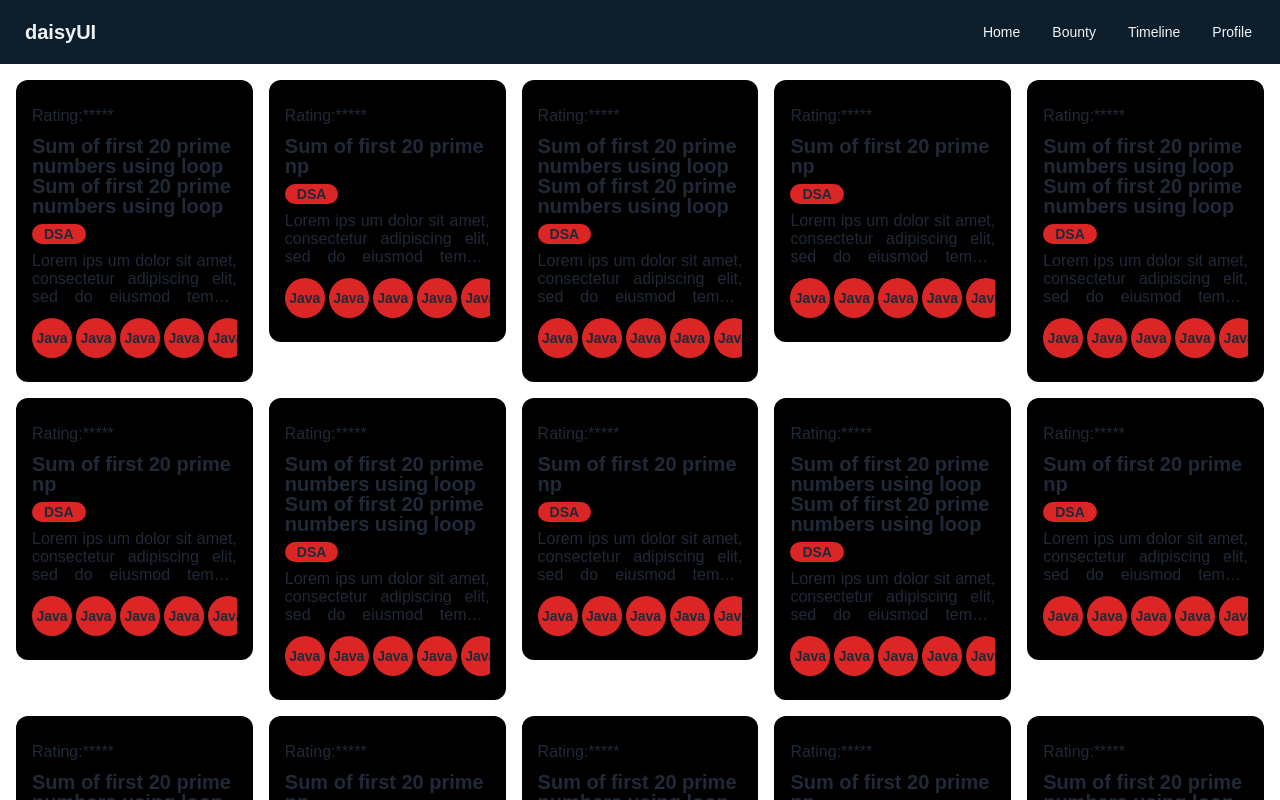
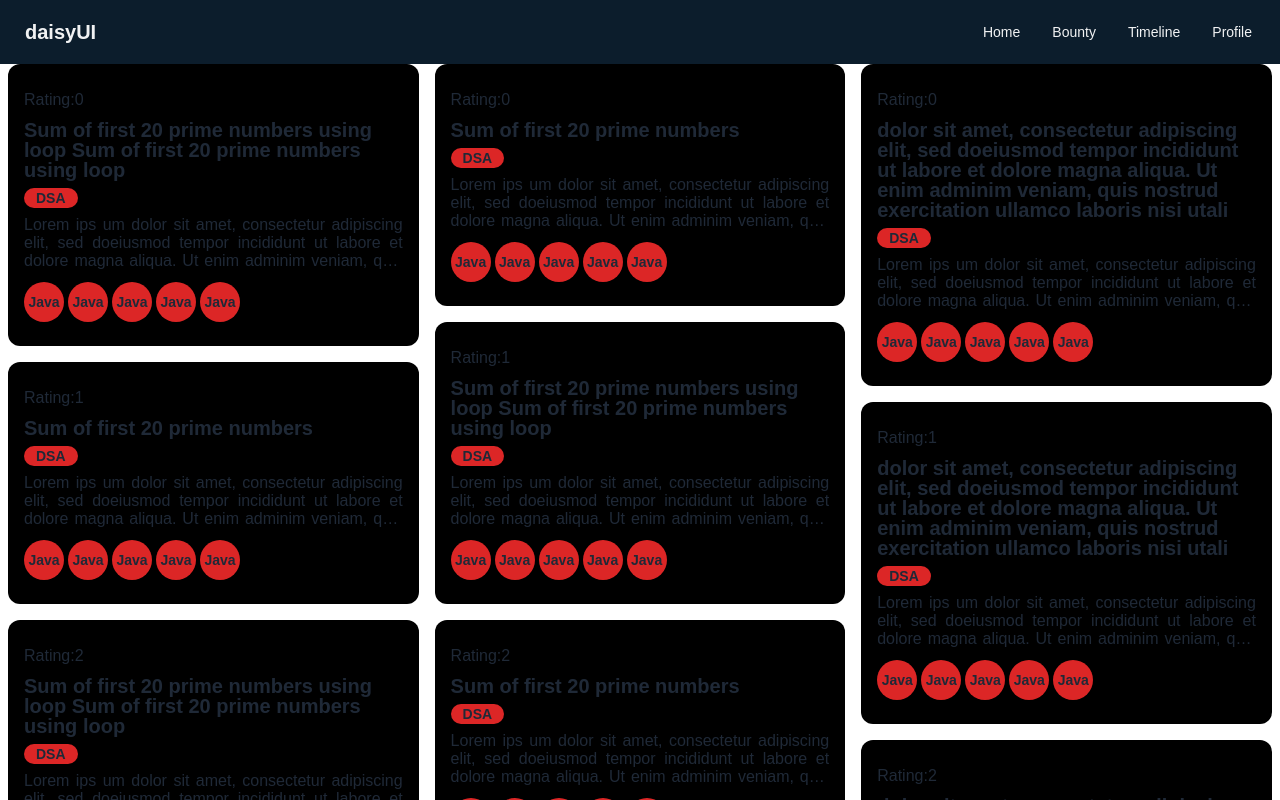
Before and after one commit to JustModo/official-404, a Next.js app: page /Bounty in a window 1280 px wide. Built offline with nearby package versions, Linux system fonts and the light colour scheme.

Commit message:
add card layout from mui

```diff
--- a/package.json
+++ b/package.json
@@ -9,12 +9,17 @@
     "lint": "next lint"
   },
   "dependencies": {
+    "@emotion/react": "^11.11.4",
+    "@emotion/styled": "^11.11.5",
     "@fontsource-variable/rubik": "^5.0.22",
+    "@mui/lab": "^5.0.0-alpha.172",
+    "@mui/material": "^5.16.4",
     "@prisma/client": "^5.14.0",
     "express": "^4.19.2",
     "framer-motion": "^11.2.0",
     "next": "14.2.3",
     "prisma": "^5.14.0",
+    "prop-types": "^15.8.1",
     "react": "^18",
     "react-dom": "^18"
   },
--- a/src/app/Bounty/page.js
+++ b/src/app/Bounty/page.js
@@ -1,109 +1,48 @@
 "use client";
-import React, { useRef, useState } from "react";
+import React from "react";
 import useBountyHook from "../../components/BountyHook";
+import BountyCard from "../../components/BountyCard";
+import { Masonry } from "@mui/lab";
 
 export default function Bounty() {
   const { data, loading } = useBountyHook();
 
+  const DATA1 = {
+    title:
+      "Sum of first 20 prime numbers using loop Sum of first 20 prime numbers using loop",
+    content:
+      "Lorem ips um dolor sit amet, consectetur adipiscing elit, sed doeiusmod tempor incididunt ut labore et dolore magna aliqua. Ut enim adminim veniam, quis nostrud exercitation ullamco laboris nisi utaliquip ex ea commodo consequat.Duis aute irure dolor in reprehenderitin voluptate velit esse cillum dolore eu fugiat nulla pariatur.Excepteur sint occaecat cupidatat non proident, sunt in culpa qui officia deserunt mollit anim id est laborum.",
+  };
+  const DATA2 = {
+    title: "Sum of first 20 prime numbers",
+    content:
+      "Lorem ips um dolor sit amet, consectetur adipiscing elit, sed doeiusmod tempor incididunt ut labore et dolore magna aliqua. Ut enim adminim veniam, quis nostrud exercitation ullamco laboris nisi utaliquip ex ",
+  };
+  const DATA3 = {
+    title:
+      " dolor sit amet, consectetur adipiscing elit, sed doeiusmod tempor incididunt ut labore et dolore magna aliqua. Ut enim adminim veniam, quis nostrud exercitation ullamco laboris nisi utali",
+    content:
+      "Lorem ips um dolor sit amet, consectetur adipiscing elit, sed doeiusmod tempor incididunt ut labore et dolore magna aliqua. Ut enim adminim veniam, quis nostrud exercitation ullamco laboris nisi utaliquip ex  ",
+  };
+
   return (
-    <div className="grid grid-cols-1 sm:grid-cols-2 md:grid-cols-3 xl:grid-cols-5 gap-4 m-4 items-start">
-      {data.map((item, index) => (
-        <>
-          <div
-            key={index}
-            className="flex items-end rounded-xl overflow-hidden"
-          >
-            <div className="bg-black w-full relative py-6 px-4">
-              <h1>Rating:*****</h1>
-              <h1
-                className="text-xl font-bold mt-2"
-                style={{ lineHeight: "1.25rem" }}
-              >
-                Sum of first 20 prime numbers using loop Sum of first 20 prime
-                numbers using loop
-              </h1>
-              <div className="flex flex-row w-full justify-start items-center mt-2">
-                <div className="rounded-2xl px-3 bg-red-600 text-sm font-bold">
-                  DSA
-                </div>
-              </div>
-              <p
-                className="text-base line-clamp-3 text-justify mt-2"
-                style={{ lineHeight: "1.125rem" }}
-              >
-                Lorem ips um dolor sit amet, consectetur adipiscing elit, sed do
-                eiusmod tempor incididunt ut labore et dolore magna aliqua. Ut
-                enim ad minim veniam, quis nostrud exercitation ullamco laboris
-                nisi ut aliquip ex ea commodo consequat.Duis aute irure dolor in
-                reprehenderit in voluptate velit esse cillum dolore eu fugiat
-                nulla pariatur. Excepteur sint occaecat cupidatat non proident,
-                sunt in culpa qui officia deserunt mollit anim id est laborum.
-              </p>
-              <div className="flex flex-row justify-start items-center mt-3 gap-1 overflow-x-hidden">
-                <div className="rounded-full w-10 h-10 bg-red-600 text-sm font-bold items-center justify-center flex flex-shrink-0">
-                  Java
-                </div>
-                <div className="rounded-full w-10 h-10 bg-red-600 text-sm font-bold items-center justify-center flex flex-shrink-0">
-                  Java
-                </div>
-                <div className="rounded-full w-10 h-10 bg-red-600 text-sm font-bold items-center justify-center flex flex-shrink-0">
-                  Java
-                </div>
-                <div className="rounded-full w-10 h-10 bg-red-600 text-sm font-bold items-center justify-center flex flex-shrink-0">
-                  Java
-                </div>
-                <div className="rounded-full w-10 h-10 bg-red-600 text-sm font-bold items-center justify-center flex flex-shrink-0">
-                  Java
-                </div>
-              </div>
-            </div>
-          </div>
-          <div
-            key={index}
-            className="flex items-end rounded-xl overflow-hidden"
-          >
-            <div className="bg-black w-full relative py-6 px-4">
-              <h1>Rating:*****</h1>
-              <h1
-                className="text-xl font-bold mt-2"
-                style={{ lineHeight: "1.25rem" }}
-              >
-                Sum of first 20 prime np
-              </h1>
-              <div className="flex flex-row w-full justify-start items-center mt-2">
-                <div className="rounded-2xl px-3 bg-red-600 text-sm font-bold">
-                  DSA
-                </div>
-              </div>
-              <p
-                className="text-base line-clamp-3 text-justify mt-2"
-                style={{ lineHeight: "1.125rem" }}
-              >
-                Lorem ips um dolor sit amet, consectetur adipiscing elit, sed do
-                eiusmod tempor incididunt ut labore et dolore magna aliqua. Ut
-
-              </p>
-              <div className="flex flex-row justify-start items-center mt-3 gap-1 overflow-x-hidden">
-                <div className="rounded-full w-10 h-10 bg-red-600 text-sm font-bold items-center justify-center flex flex-shrink-0">
-                  Java
-                </div>
-                <div className="rounded-full w-10 h-10 bg-red-600 text-sm font-bold items-center justify-center flex flex-shrink-0">
-                  Java
-                </div>
-                <div className="rounded-full w-10 h-10 bg-red-600 text-sm font-bold items-center justify-center flex flex-shrink-0">
-                  Java
-                </div>
-                <div className="rounded-full w-10 h-10 bg-red-600 text-sm font-bold items-center justify-center flex flex-shrink-0">
-                  Java
-                </div>
-                <div className="rounded-full w-10 h-10 bg-red-600 text-sm font-bold items-center justify-center flex flex-shrink-0">
-                  Java
-                </div>
-              </div>
-            </div>
-          </div>
-        </>
-      ))}
+    // <div className="grid grid-cols-1 sm:grid-cols-2 md:grid-cols-3 xl:grid-cols-5 gap-4 m-4 items-start">
+    <div className="w-full pb-20 flex flex-col items-center">
+      <Masonry
+        columns={{ xl: 4, md: 3, sm: 2, xs: 1 }}
+        spacing={2}
+        className="m-0"
+      >
+        {data.map((item, index) => (
+          <>
+            <BountyCard index={index} data={DATA1} />
+            <BountyCard index={index} data={DATA2} />
+            <BountyCard index={index} data={DATA3} />
+          </>
+        ))}
+      </Masonry>
+      {loading && <div className="text-xl font-bold">Loading....</div>}
     </div>
+    // </div>
   );
 }
--- /dev/null
+++ b/src/components/BountyCard.jsx
@@ -0,0 +1,49 @@
+import React from "react";
+
+export default function BountyCard({ index, data }) {
+  return (
+    <div
+      key={index}
+      className="flex items-end rounded-xl overflow-hidden"
+      style={{ userSelect: "none" }}
+    >
+      <div className="bg-black w-full relative py-6 px-4">
+        <h1>Rating:{index}</h1>
+        <h1
+          className="text-xl font-bold mt-2"
+          style={{ lineHeight: "1.25rem" }}
+        >
+          {data?.title}
+        </h1>
+        <div className="flex flex-row w-full justify-start items-center mt-2">
+          <div className="rounded-2xl px-3 bg-red-600 text-sm font-bold">
+            DSA
+          </div>
+        </div>
+        <p
+          className="text-base line-clamp-3 text-justify mt-2"
+          style={{ lineHeight: "1.125rem" }}
+        >
+          {data?.content}
+        </p>
+        <div className="flex flex-row justify-start items-center mt-3 gap-1 overflow-x-hidden">
+          <div className="rounded-full w-10 h-10 bg-red-600 text-sm font-bold items-center justify-center flex flex-shrink-0">
+            Java
+          </div>
+          <div className="rounded-full w-10 h-10 bg-red-600 text-sm font-bold items-center justify-center flex flex-shrink-0">
+            Java
+          </div>
+          <div className="rounded-full w-10 h-10 bg-red-600 text-sm font-bold items-center justify-center flex flex-shrink-0">
+            Java
+          </div>
+          <div className="rounded-full w-10 h-10 bg-red-600 text-sm font-bold items-center justify-center flex flex-shrink-0">
+            Java
+          </div>
+          <div className="rounded-full w-10 h-10 bg-red-600 text-sm font-bold items-center justify-center flex flex-shrink-0">
+            Java
+          </div>
+        </div>
+      </div>
+    </div>
+  );
+}
--- a/src/components/BountyHook.jsx
+++ b/src/components/BountyHook.jsx
@@ -41,7 +41,11 @@ export default function BountyHook() {
     const handleScroll = () => {
       if (main.scrollTop + main.clientHeight >= main.scrollHeight - 2) {
         console.log("End of Page");
-        loadMore();
+        setLoading(true);
+        const timer = setTimeout(() => {
+          loadMore();
+        }, 3000);
+        return () => clearTimeout(timer);
       }
     };
 
```
Also changed, not shown: src/components/BoardCard.jsx (deleted), 1 other file (tests, documents, lock files or other folders).
